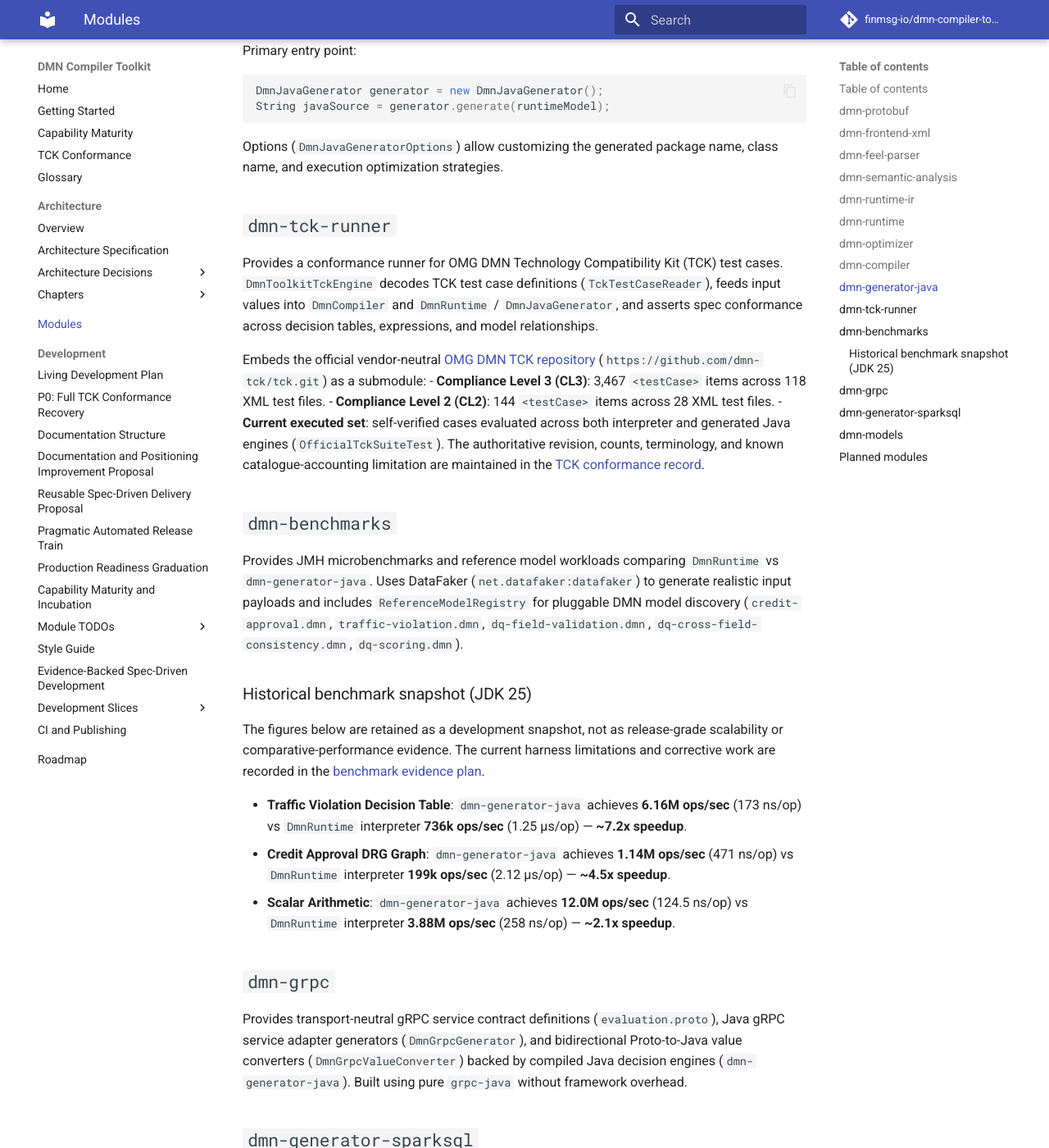
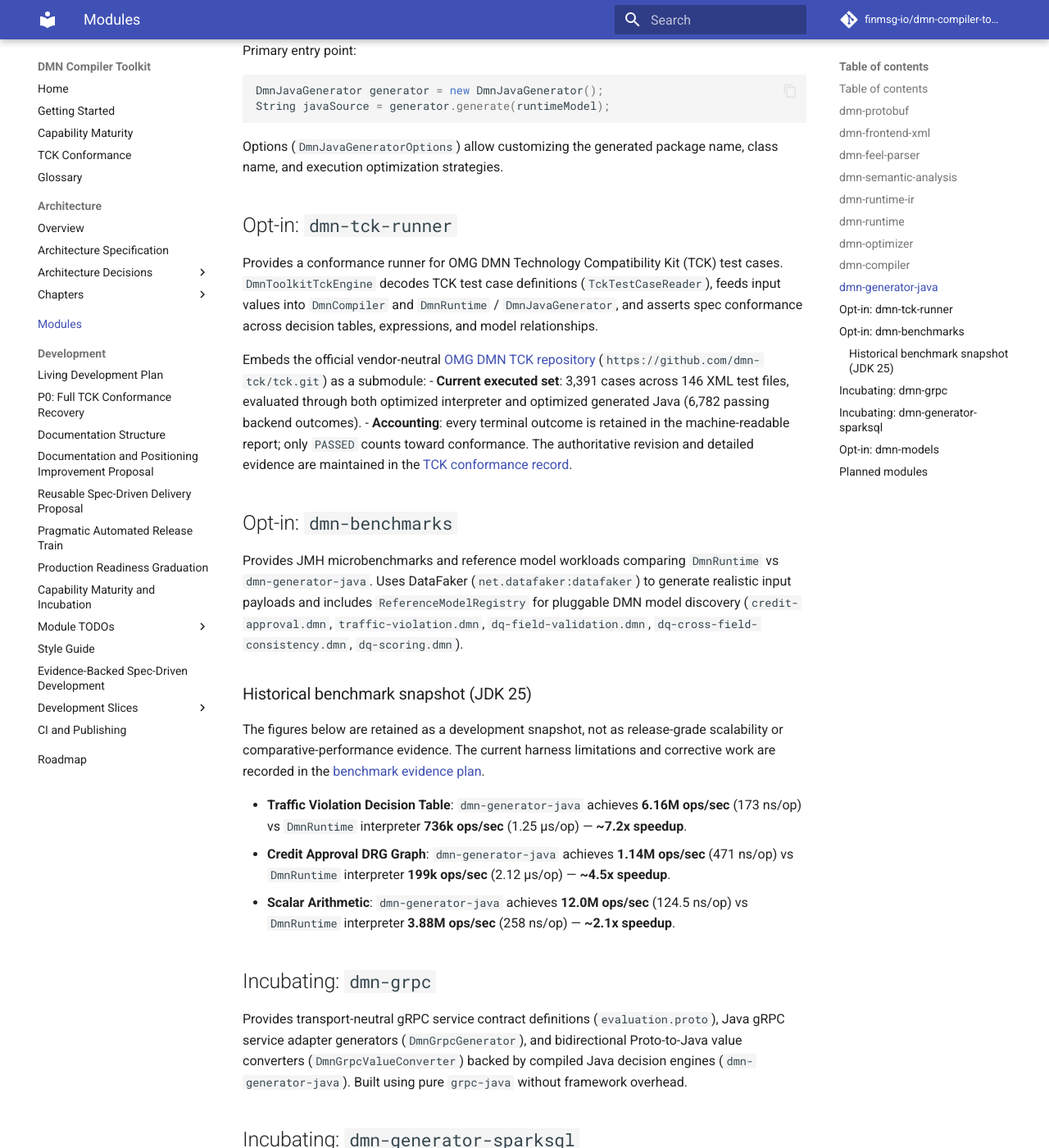
Before and after one commit to finmsg-io/dmn-compiler-toolkit, an MkDocs documentation site: the page built from docs/modules.md, in a window 1280 px wide and 1400 px high, scrolled down 4226 px. Shown: the whole window at 82% size. Built offline with MkDocs 1.6.1 and Material for MkDocs 9.7.7, drawn with Linux system fonts in a browser that asks for light colours; comment, search, counter and statistics services are not loaded; some of the changed text lies outside the part shown.

Commit message:
feat(build): establish optimized tier-one release path

```diff
--- a/docs/modules.md
+++ b/docs/modules.md
@@ -12,11 +12,11 @@
 - [dmn-optimizer](#contents-section-7)
 - [dmn-compiler](#contents-section-8)
 - [dmn-generator-java](#contents-section-9)
-- [dmn-tck-runner](#contents-section-10)
-- [dmn-benchmarks](#contents-section-11)
-- [dmn-grpc](#contents-section-12)
-- [dmn-generator-sparksql](#contents-section-13)
-- [dmn-models](#contents-section-14)
+- [Opt-in: dmn-tck-runner](#contents-section-10)
+- [Opt-in: dmn-benchmarks](#contents-section-11)
+- [Incubating: dmn-grpc](#contents-section-12)
+- [Incubating: dmn-generator-sparksql](#contents-section-13)
+- [Opt-in: dmn-models](#contents-section-14)
 - [Planned modules](#contents-section-15)
 <!-- generated-toc:end -->
 
@@ -164,19 +164,21 @@ Options (`DmnJavaGeneratorOptions`) allow customizing the generated package name
 
 
 <a id="contents-section-10"></a>
-## `dmn-tck-runner`
+## Opt-in: `dmn-tck-runner`
 
 Provides a conformance runner for OMG DMN Technology Compatibility Kit (TCK) test cases.
 `DmnToolkitTckEngine` decodes TCK test case definitions (`TckTestCaseReader`), feeds input values into `DmnCompiler` and `DmnRuntime` / `DmnJavaGenerator`, and asserts spec conformance across decision tables, expressions, and model relationships.
 
 Embeds the official vendor-neutral [OMG DMN TCK repository](https://dmn-tck.github.io/tck/) (`https://github.com/dmn-tck/tck.git`) as a submodule:
-- **Compliance Level 3 (CL3)**: 3,467 `<testCase>` items across 118 XML test files.
-- **Compliance Level 2 (CL2)**: 144 `<testCase>` items across 28 XML test files.
-- **Current executed set**: self-verified cases evaluated across both interpreter and generated Java engines (`OfficialTckSuiteTest`). The authoritative revision, counts, terminology, and known catalogue-accounting limitation are maintained in the [TCK conformance record](tck-conformance.md).
+- **Current executed set**: 3,391 cases across 146 XML test files, evaluated through both
+  optimized interpreter and optimized generated Java (6,782 passing backend outcomes).
+- **Accounting**: every terminal outcome is retained in the machine-readable report; only
+  `PASSED` counts toward conformance. The authoritative revision and detailed evidence are
+  maintained in the [TCK conformance record](tck-conformance.md).
 
 
 <a id="contents-section-11"></a>
-## `dmn-benchmarks`
+## Opt-in: `dmn-benchmarks`
 
 Provides JMH microbenchmarks and reference model workloads comparing `DmnRuntime` vs `dmn-generator-java`. Uses DataFaker (`net.datafaker:datafaker`) to generate realistic input payloads and includes `ReferenceModelRegistry` for pluggable DMN model discovery (`credit-approval.dmn`, `traffic-violation.dmn`, `dq-field-validation.dmn`, `dq-cross-field-consistency.dmn`, `dq-scoring.dmn`).
 
@@ -192,19 +194,19 @@ in the [benchmark evidence plan](improvements/benchmark-evidence-and-scalability
 
 
 <a id="contents-section-12"></a>
-## `dmn-grpc`
+## Incubating: `dmn-grpc`
 
 Provides transport-neutral gRPC service contract definitions (`evaluation.proto`), Java gRPC service adapter generators (`DmnGrpcGenerator`), and bidirectional Proto-to-Java value converters (`DmnGrpcValueConverter`) backed by compiled Java decision engines (`dmn-generator-java`). Built using pure `grpc-java` without framework overhead.
 
 
 <a id="contents-section-13"></a>
-## `dmn-generator-sparksql`
+## Incubating: `dmn-generator-sparksql`
 
 Provides pure native Spark / Databricks SQL query generation directly from Runtime IR models without UDF overhead. `DmnSparkSqlGenerator` lowers FEEL expressions and decision tables into standard Common Table Expression (CTE) query files (`<decision-name>.sql`) and native Spark `StructType` input schemas (`SparkSqlSchemaGenerator`), delegating query optimization and execution tuning entirely to Spark's Catalyst engine and Databricks Photon. Includes an optional zero-dependency Java runner (`DmnSparkSqlRunner`) for direct integration with `SparkSession` and `Dataset<Row>`.
 
 
 <a id="contents-section-14"></a>
-## `dmn-models`
+## Opt-in: `dmn-models`
 
 Provides structured multi-file DMN model directory suites (`loan-approval`, `order-fulfillment`, `discount-calculation`) and an in-memory Java streaming ingestion/resolution API (`DmnStreamBundle`, `DmnStreamResolver`) for streaming multi-file DMN models from ZIP archives, directory trees, classpath resources, and input stream maps without disk unpacking.
 
```
Also changed, not shown: README.md (+19 -12 lines), dmn-tck-runner/README.md (+14 -6 lines), docs/ci-and-publishing.md (+9 -6 lines), pom.xml (+22 -5 lines), 8 other files.
